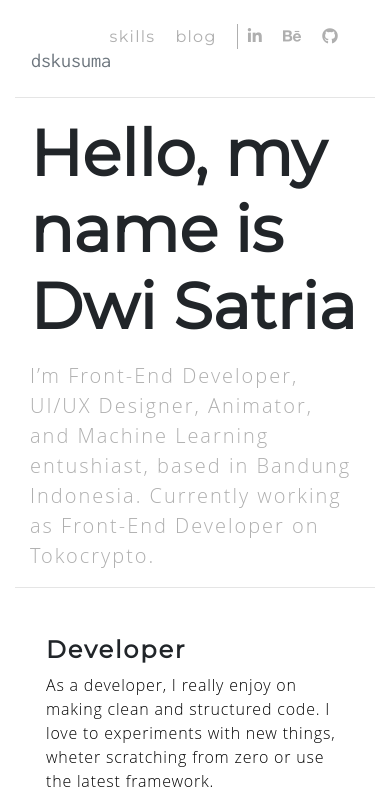
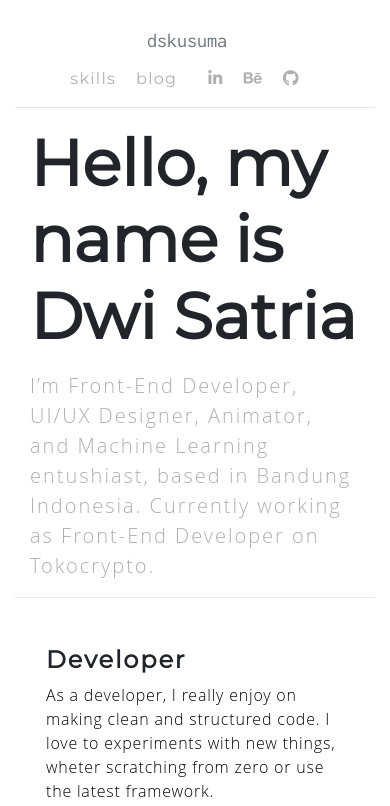
Before and after one commit to dskusuma/dskusuma.github.io, a website: page index.html in a window 390 px wide. Shown: the top 806 px of the page. Drawn offline with nearby package versions, Linux system fonts and the light colour scheme; some packages are replaced by stand-ins of ours; a script that the page names is missing.

Commit message:
fix mobile version

```diff
--- a/css/dwi.css
+++ b/css/dwi.css
@@ -66,3 +66,15 @@
   height: 100%;
   /* width: 2px; */
 }
+@media (max-width: 576px) {
+  .header-center {
+    text-align: center;
+    display: inline-block;
+    width: 100%;
+  }
+  .float-center {
+    display: flex;
+    align-items: center;
+    justify-content: center;
+  }
+}
--- a/index.html
+++ b/index.html
@@ -12,7 +12,7 @@
     <link href="https://fonts.googleapis.com/css?family=Open+Sans" rel="stylesheet">
     <link href="https://fonts.googleapis.com/css?family=Inconsolata" rel="stylesheet">
     <link rel="stylesheet" href="https://use.fontawesome.com/releases/v5.7.2/css/all.css" integrity="sha384-fnmOCqbTlWIlj8LyTjo7mOUStjsKC4pOpQbqyi7RrhN7udi9RwhKkMHpvLbHG9Sr" crossorigin="anonymous">
-    <link href="css/dwi.css" rel="stylesheet" />
+    <link href="/css/dwi.css" rel="stylesheet" />
 
     <title>IB Dwi Satria Kusuma</title>
   </head>
@@ -24,9 +24,13 @@
      -->
 
      <div class="container">
-        <div class="header clearfix">
+        <div class="header clearfix header-center">
           <nav>
-            <ul class="nav nav-pills float-right">
+            <div class="navbar navbar-brand">
+                <h5 class="text-muted brand-title">dskusuma</h3>
+            </div>
+
+            <ul class="nav nav-pills float-md-right float-center">
                 <li class="nav-item d-nav-link ">
                   <a class="d-nav-link" href="#skills" data-easing="easeInQuad">skills</a>
                 </li>
@@ -48,7 +52,7 @@
               </li>
             </ul>
           </nav>
-          <h5 class="text-muted brand-title">dskusuma</h3>
+
         </div>
 
         <div id="skills" class="">
```
